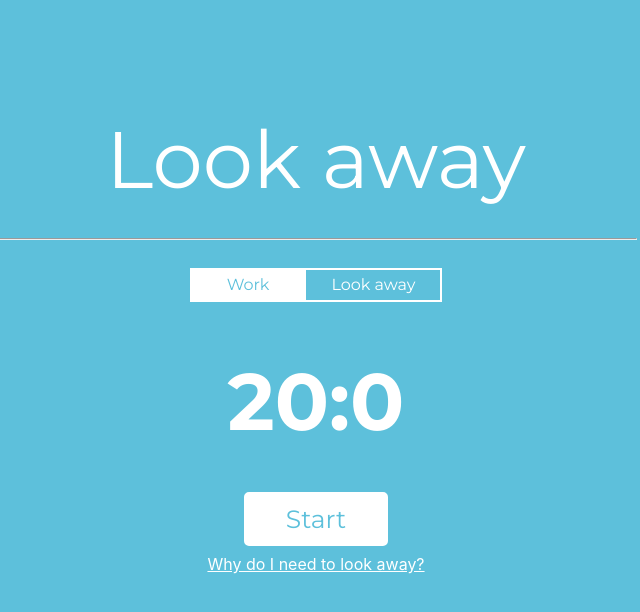
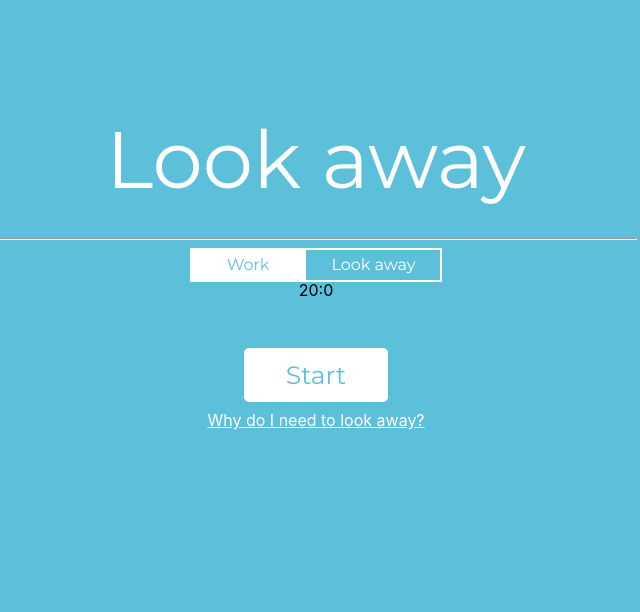
Before and after one commit to JezReal/look-away, a React (Create React App) app: page / in a window 1280 px wide. Shown: the top 612 px of the page, without its empty margins (324-964 px from the left). Built offline with nearby package versions, Linux system fonts and the light colour scheme.

Commit message:
move styles to respective components

```diff
--- a/src/components/App.css
+++ b/src/components/App.css
@@ -17,33 +17,6 @@ h1 {
 hr {
     width: 50%;
     color: white;
-}
-
-#status-container {
-    margin-top: 20px;
-    display: flex;
-    flex-direction: row;
-}
-
-#status-container div {
-    border: 1px solid white;
-    font-family: "Montserrat", sans-serif;
-}
-
-#work {
-    padding: 7px 35px;
-}
-
-#look-away {
-    padding: 7px 25px;
-}
-
-#timer-text {
-    margin-top: 60px;
-    font-size: 80px;
-    font-weight: bold;
-    color: white;
-    font-family: "Montserrat", sans-serif;
 }
 
 button {
--- a/src/components/StatusBar/StatusBar.css
+++ b/src/components/StatusBar/StatusBar.css
@@ -3,6 +3,11 @@
     font-family: "Montserrat", sans-serif;
     display: flex;
     flex-direction: row;
+}
+
+#status-container div {
+    border: 1px solid white;
+    font-family: "Montserrat", sans-serif;
 }
 
 #work {
```
